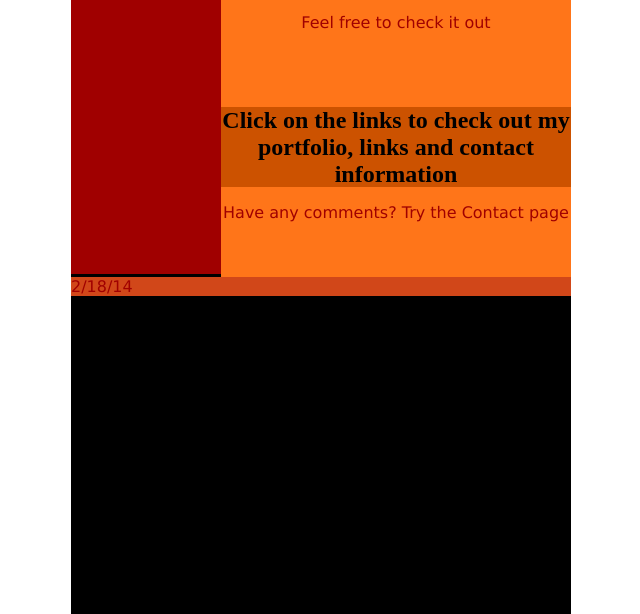
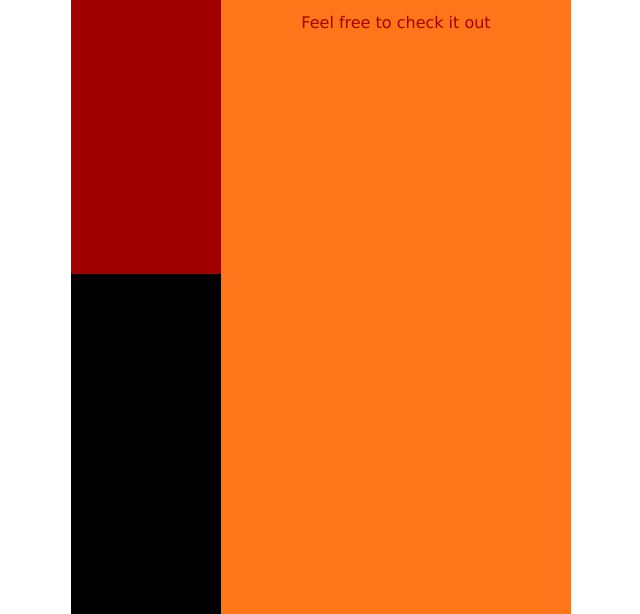
Before and after one commit to KathleenFox/portfolio, a plain HTML site: page index.html in a window 1280 px wide. Shown: the part 186-800 px from the top of the page, without its empty margins (319-959 px from the left). Drawn offline with Linux system fonts and the light colour scheme.

Commit message:
Update mynewstyles.css

```diff
--- a/styles/mynewstyles.css
+++ b/styles/mynewstyles.css
@@ -32,7 +32,7 @@ header {
 }
 
 .article-footer{
-    height:73.95px;
+    height:100%;
 }
 
 
```
